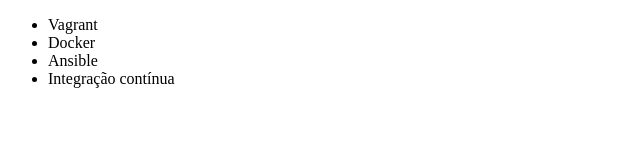
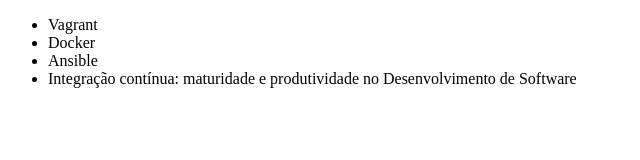
Before and after one commit to clecio-sousa/git-alura, a plain HTML site: page index.html in a window 1280 px wide. Shown: the whole page, without its empty margins (0-640 px from the left). Drawn offline with Linux system fonts and the light colour scheme.

Commit message:
renomeando curso de integração continua

```diff
--- a/index.html
+++ b/index.html
@@ -10,7 +10,7 @@
         <li>Vagrant</li>
         <li>Docker</li>
         <li>Ansible</li>
-        <li>Integração contínua</li>
+        <li>Integração contínua: maturidade e produtividade no Desenvolvimento de Software</li>
     </ul>
 
 </body>
```
